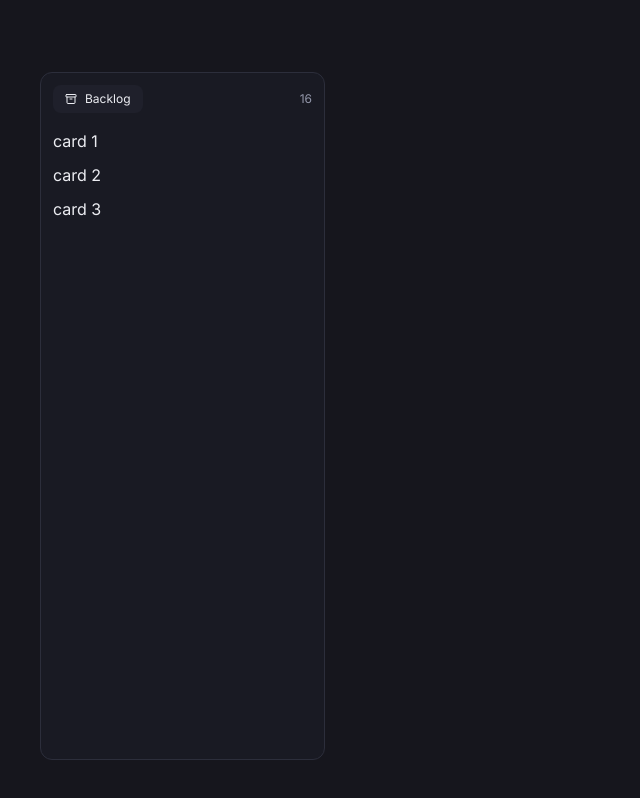
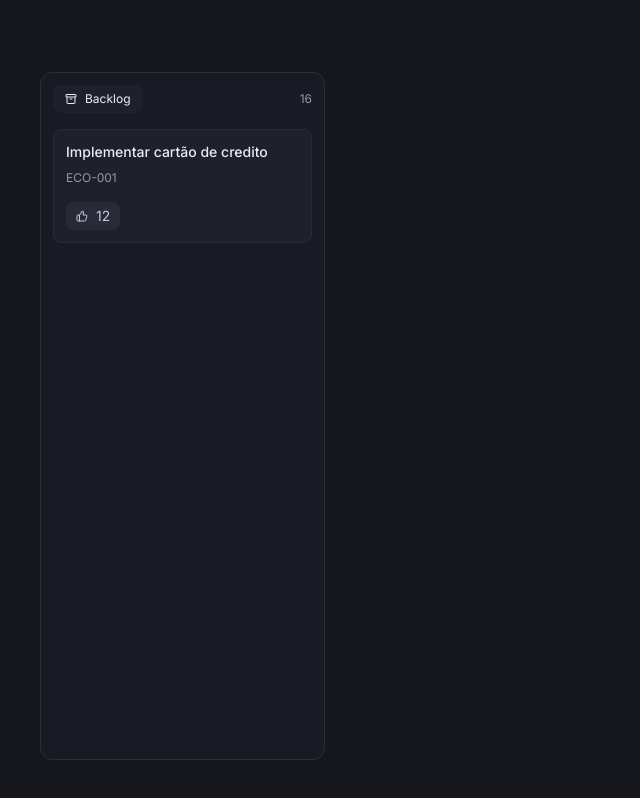
Before and after one commit to PontesEdu/Board, a Next.js app: page / in a window 1280 px wide. Shown: the whole page, without its empty margins (0-640 px from the left). Built offline with nearby package versions, Linux system fonts and the light colour scheme.

Commit message:
create Component Card

```diff
--- a/src/app/page.tsx
+++ b/src/app/page.tsx
@@ -1,5 +1,6 @@
+import { Card } from "@/components/card";
 import { Section } from "@/components/section";
-import { ArchiveIcon } from "lucide-react";
+import { ArchiveIcon, ThumbsUpIcon } from "lucide-react";
 
 export default function Home() {
   return (
@@ -20,9 +21,18 @@
 
           {/* Content */}
           <Section.Content className="flex flex-col gap-2.5 overflow-y-scroll p-3">
-            <div>card 1</div>
-            <div>card 2</div>
-            <div>card 3</div>
+            <Card.Root>
+              <Card.Header>
+                <Card.Title>Implementar cartão de credito</Card.Title>
+                <Card.Number>ECO-001</Card.Number>
+              </Card.Header>
+              <Card.Footer>
+                <button type="button" className="text-navy-100 flex items-center gap-2 rounded-lg px-2.5 py-1 bg-navy-600 cursor-pointer">
+                  <ThumbsUpIcon className="size-3"/>
+                  <span className="text-sm">12</span>
+                </button>
+              </Card.Footer>
+            </Card.Root>
           </Section.Content>
         </Section.Root>
       </main>
--- /dev/null
+++ b/src/components/card.tsx
@@ -0,0 +1,72 @@
+import type { ComponentProps } from "react"
+import { twMerge } from "tailwind-merge"
+
+interface CardRootProps extends ComponentProps<"a"> {}
+
+function CardRoot({ className, ...props }: CardRootProps) {
+  return (
+    <a
+      href="/"
+      className={twMerge(
+        "bg-navy-700 border-[0.5px] border-navy-600 p-3 space-y-4 rounded-lg block",
+        className,
+      )}
+      {...props}
+    />
+  )
+}
+
+interface CardHeaderProps extends ComponentProps<"div"> {}
+
+function CardHeader({ className, ...props }: CardHeaderProps) {
+  return (
+    <div
+      className={twMerge("flex flex-col gap-2", className)}
+      {...props}
+    />
+  )
+}
+
+interface CardTitleProps extends ComponentProps<"span"> {}
+
+function CardTitle({ className, ...props }: CardTitleProps) {
+  return (
+    <span
+      className={twMerge(
+        "text-sm font-medium",
+        className,
+      )}
+      {...props}
+    />
+  )
+}
+
+interface CardNumberCountProps extends ComponentProps<"span"> {}
+
+function CardNumberCount({ className, ...props }: CardNumberCountProps) {
+  return (
+    <span className={twMerge("text-xs text-navy-200", className)} {...props} />
+  )
+}
+
+interface CardFooterProps extends ComponentProps<"div"> {}
+
+function CardFooter({ className, ...props }: CardFooterProps) {
+  return (
+    <div
+      className={twMerge(
+        "flex items-center gap-2",
+        className,
+      )}
+      {...props}
+    />
+  )
+}
+
+export const Card = {
+  Root: CardRoot,
+  Header: CardHeader,
+  Title: CardTitle,
+  Number: CardNumberCount,
+  Footer: CardFooter,
+}
```
